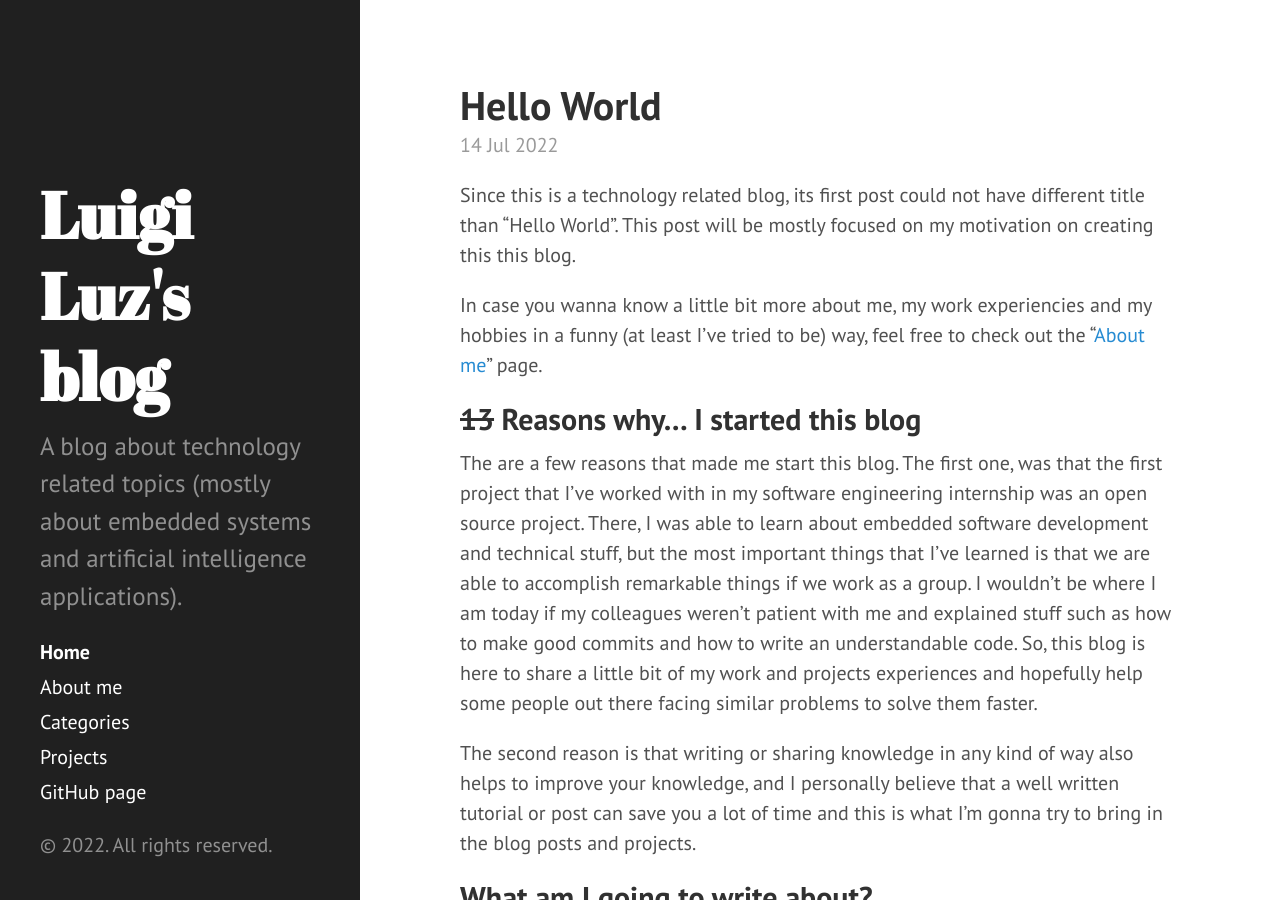
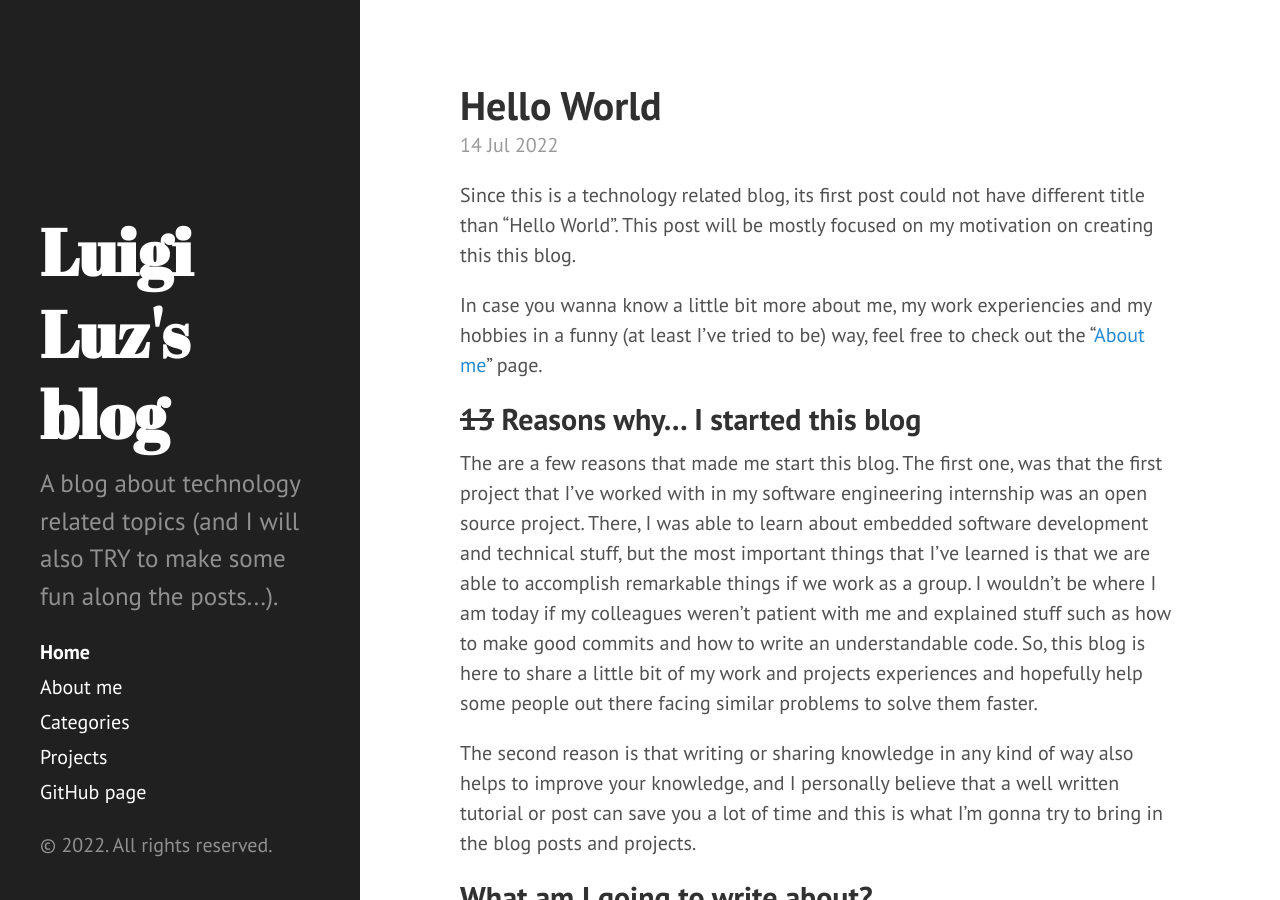
Before and after one commit to luigiluz/luigiluz.github.io, a Jekyll site: the page built from index.html, in a window 1280 px wide and 900 px high. Built offline with Jekyll 4.4.1, drawn with Linux system fonts in a browser that asks for light colours; the list of posts is cut into pages by our own code.

Commit message:
Update blog description in config.yml

```diff
--- a/_config.yml
+++ b/_config.yml
@@ -8,7 +8,7 @@ permalink:        pretty
 # Setup
 title:            Luigi Luz's blog
 tagline:          'Mostly about technology'
-description:      'A blog about technology related topics (mostly about embedded systems and artificial intelligence applications).'
+description:      'A blog about technology related topics (and I will also TRY to make some fun along the posts...).'
 url:              /luigiluz.github.io/
 baseurl:          /
 
```
